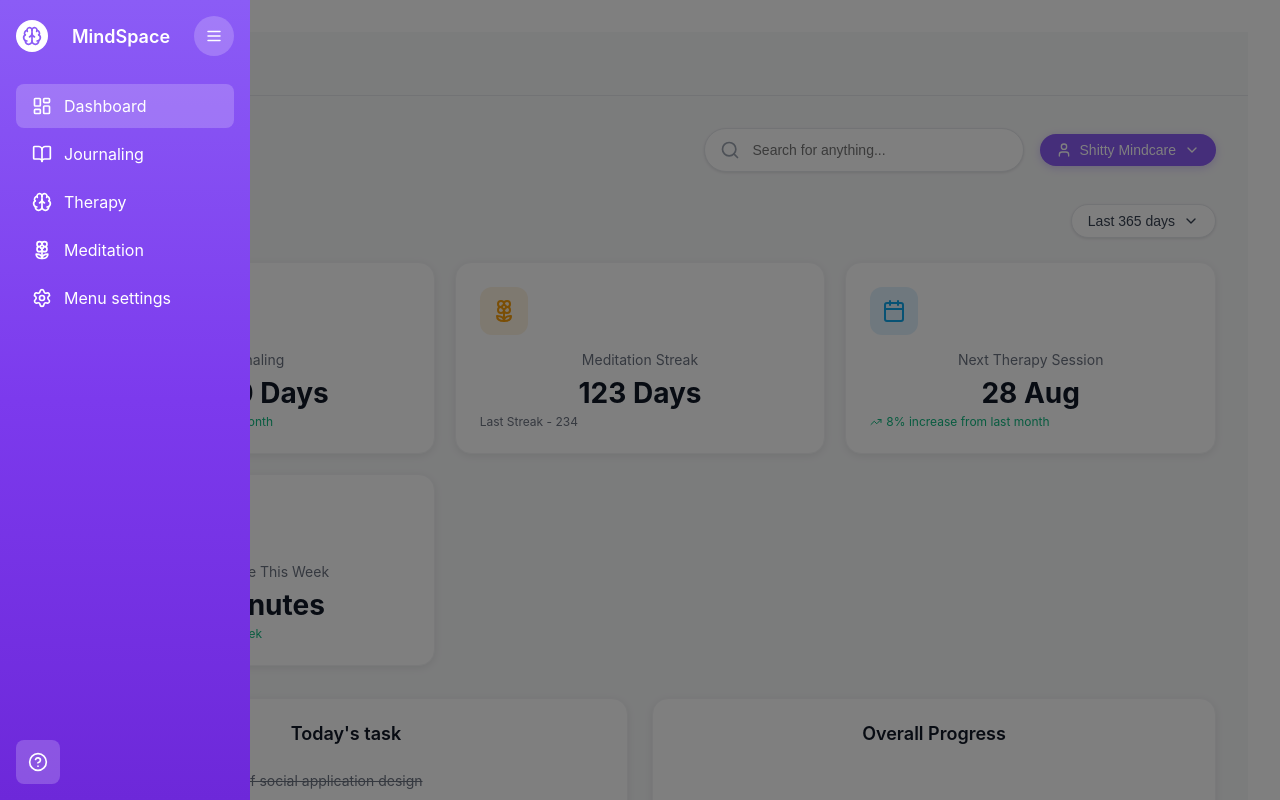
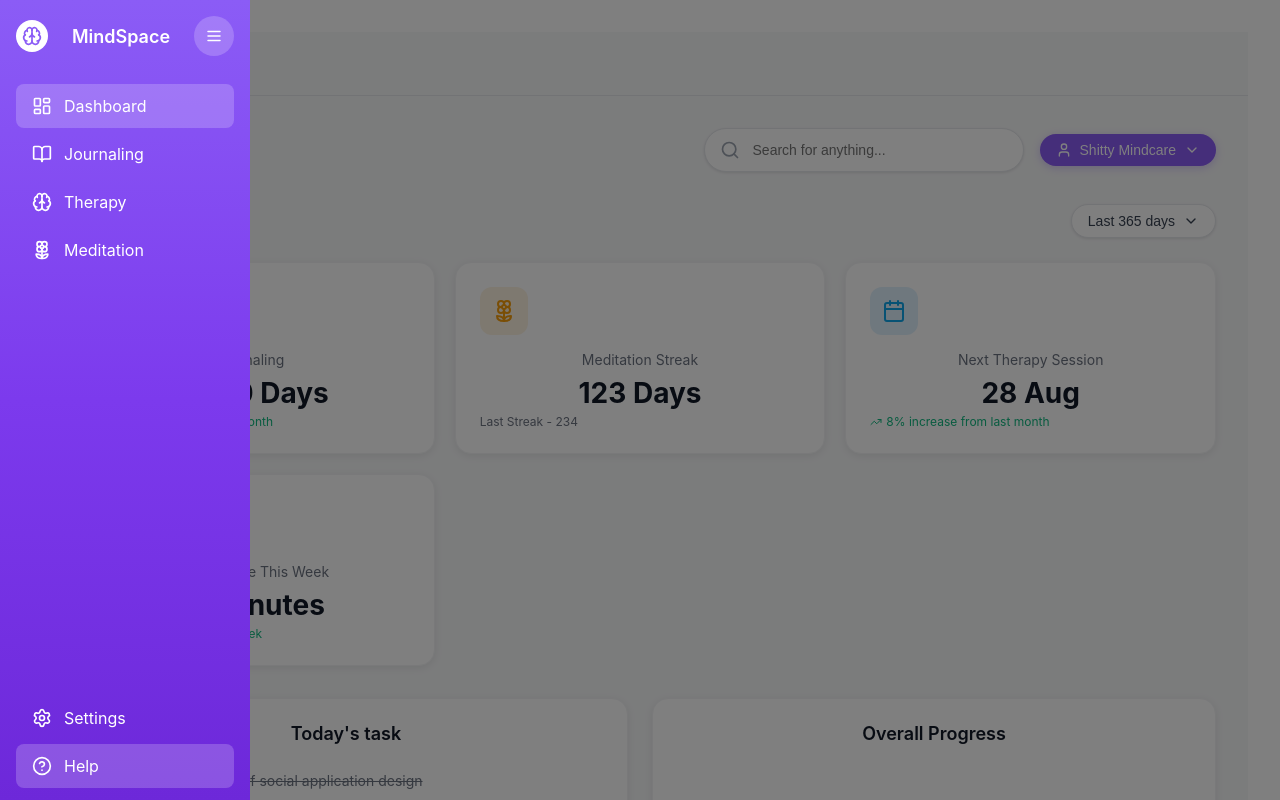
Before and after one commit to bhushananokar/frontendtest, a React (Vite) app: page / in a window 1280 px wide. Both pictures are taken after a click on the button 30 px from the left and 36 px from the top of the page. Shown: the top 800 px of the page. Built offline with nearby package versions, Linux system fonts and the light colour scheme.

Commit message:
Final Sidebar

```diff
--- a/src/components/Sidebar.tsx
+++ b/src/components/Sidebar.tsx
@@ -16,6 +16,17 @@ interface SidebarProps {
 }
 
 export const Sidebar = ({ sidebarOpen, currentPage, onPageChange, onToggleSidebar }: SidebarProps) => {
+  // Coordinated animation system - faster and more responsive
+  const textVisible = sidebarOpen;
+  const textDelay = sidebarOpen ? '100ms' : '0ms';
+
+  const textStyle = {
+    opacity: textVisible ? 1 : 0,
+    transition: `opacity 100ms ease ${textDelay}`,
+    whiteSpace: 'nowrap' as const,
+    overflow: 'hidden' as const
+  }
+
   const sidebarStyle = {
     position: 'fixed' as const,
     left: 0,
@@ -59,7 +70,10 @@ export const Sidebar = ({ sidebarOpen, currentPage, onPageChange, onToggleSideba
     alignItems: 'center',
     justifyContent: 'center',
     cursor: 'pointer',
-    transition: 'all 0.2s ease'
+    transition: 'background-color 0.2s ease',
+    flexShrink: 0,
+    minWidth: '40px',
+    minHeight: '40px'
   }
 
   const navItemStyle = {
@@ -80,26 +94,29 @@ export const Sidebar = ({ sidebarOpen, currentPage, onPageChange, onToggleSideba
   }
 
   const helpButtonStyle = {
-    width: '44px',
-    height: '44px',
+    display: 'flex',
+    alignItems: 'center',
+    gap: sidebarOpen ? '12px' : '0px',
+    padding: sidebarOpen ? '12px 16px' : '12px',
+    cursor: 'pointer',
+    borderRadius: '8px',
+    margin: sidebarOpen ? '4px 16px' : '4px 8px',
+    transition: 'all 0.2s ease',
+    justifyContent: sidebarOpen ? 'flex-start' : 'center',
     backgroundColor: 'rgba(255, 255, 255, 0.2)',
     border: 'none',
-    borderRadius: '8px',
-    color: 'white',
-    display: 'flex',
-    alignItems: 'center',
-    justifyContent: 'center',
-    cursor: 'pointer',
-    margin: sidebarOpen ? '16px' : '16px 8px',
-    transition: 'all 0.3s ease'
+    color: 'white'
   }
 
   const navigationItems = [
     { id: 'dashboard', icon: LayoutDashboard, label: 'Dashboard' },
     { id: 'journaling', icon: BookOpen, label: 'Journaling' },
     { id: 'therapy', icon: Brain, label: 'Therapy' },
-    { id: 'meditation', icon: Flower2, label: 'Meditation' },
-    { id: 'settings', icon: Settings, label: 'Menu settings' }
+    { id: 'meditation', icon: Flower2, label: 'Meditation' }
+  ]
+
+  const bottomItems = [
+    { id: 'settings', icon: Settings, label: 'Settings' }
   ]
 
   return (
@@ -111,7 +128,12 @@ export const Sidebar = ({ sidebarOpen, currentPage, onPageChange, onToggleSideba
             <div style={logoStyle}>
               <Brain size={20} color="#8B5CF6" />
             </div>
-            <span style={{ fontSize: '18px', fontWeight: '600', flex: 1 }}>MindSpace</span>
+            <span style={{
+              fontSize: '18px',
+              fontWeight: '600',
+              flex: 1,
+              ...textStyle
+            }}>MindSpace</span>
             <button
               style={menuButtonStyle}
               onClick={onToggleSidebar}
@@ -129,8 +151,8 @@ export const Sidebar = ({ sidebarOpen, currentPage, onPageChange, onToggleSideba
         )}
       </div>
 
-      {/* Navigation */}
-      <div style={{ flex: 1, padding: '8px 0' }}>
+      {/* Main Navigation */}
+      <div style={{ padding: '8px 0' }}>
         {navigationItems.map((item) => {
           const IconComponent = item.icon
           const isActive = currentPage === item.id
@@ -153,19 +175,59 @@ export const Sidebar = ({ sidebarOpen, currentPage, onPageChange, onToggleSideba
               title={!sidebarOpen ? item.label : ''}
             >
               <IconComponent size={20} />
-              {sidebarOpen && <span>{item.label}</span>}
+              {sidebarOpen && <span style={textStyle}>{item.label}</span>}
             </div>
           )
         })}
       </div>
 
-      {/* Help Button */}
-      <button
-        style={helpButtonStyle}
-        title={!sidebarOpen ? 'Help' : ''}
-      >
-        <HelpCircle size={20} />
-      </button>
+      {/* Spacer - pushes bottom items to the bottom */}
+      <div style={{ flex: 1 }}></div>
+
+      {/* Bottom Section - Settings and Help */}
+      <div style={{ padding: '8px 0' }}>
+        {bottomItems.map((item) => {
+          const IconComponent = item.icon
+          const isActive = currentPage === item.id
+
+          return (
+            <div
+              key={item.id}
+              style={isActive ? activeNavItemStyle : navItemStyle}
+              onClick={() => onPageChange(item.id)}
+              onMouseEnter={(e) => {
+                if (!isActive) {
+                  e.currentTarget.style.backgroundColor = 'rgba(255, 255, 255, 0.1)'
+                }
+              }}
+              onMouseLeave={(e) => {
+                if (!isActive) {
+                  e.currentTarget.style.backgroundColor = 'transparent'
+                }
+              }}
+              title={!sidebarOpen ? item.label : ''}
+            >
+              <IconComponent size={20} />
+              {sidebarOpen && <span style={textStyle}>{item.label}</span>}
+            </div>
+          )
+        })}
+
+        {/* Help Button */}
+        <div
+          style={helpButtonStyle}
+          onMouseEnter={(e) => {
+            e.currentTarget.style.backgroundColor = 'rgba(255, 255, 255, 0.3)'
+          }}
+          onMouseLeave={(e) => {
+            e.currentTarget.style.backgroundColor = 'rgba(255, 255, 255, 0.2)'
+          }}
+          title={!sidebarOpen ? 'Help' : ''}
+        >
+          <HelpCircle size={20} />
+          {sidebarOpen && <span style={textStyle}>Help</span>}
+        </div>
+      </div>
     </div>
   )
 }
```
